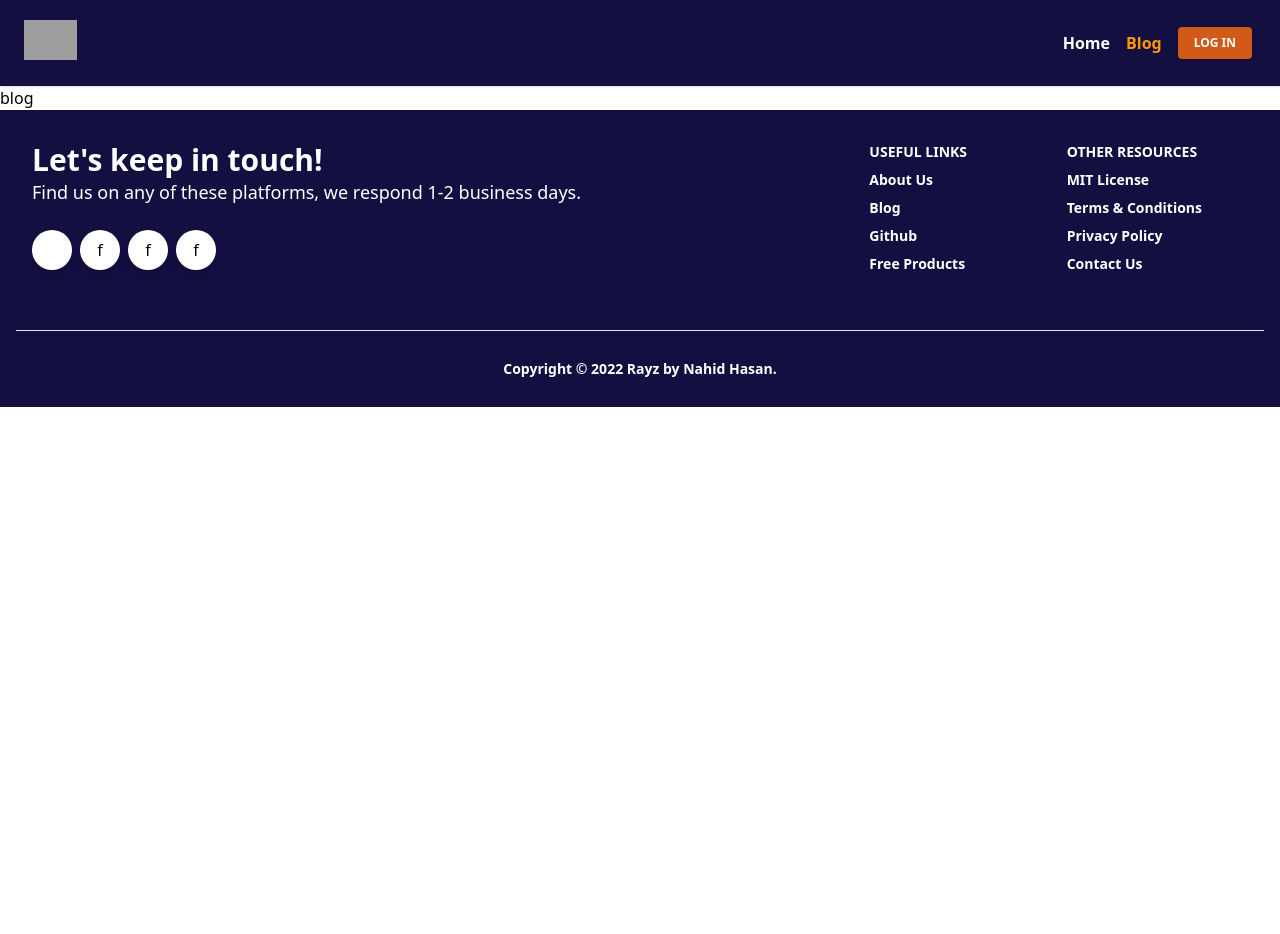
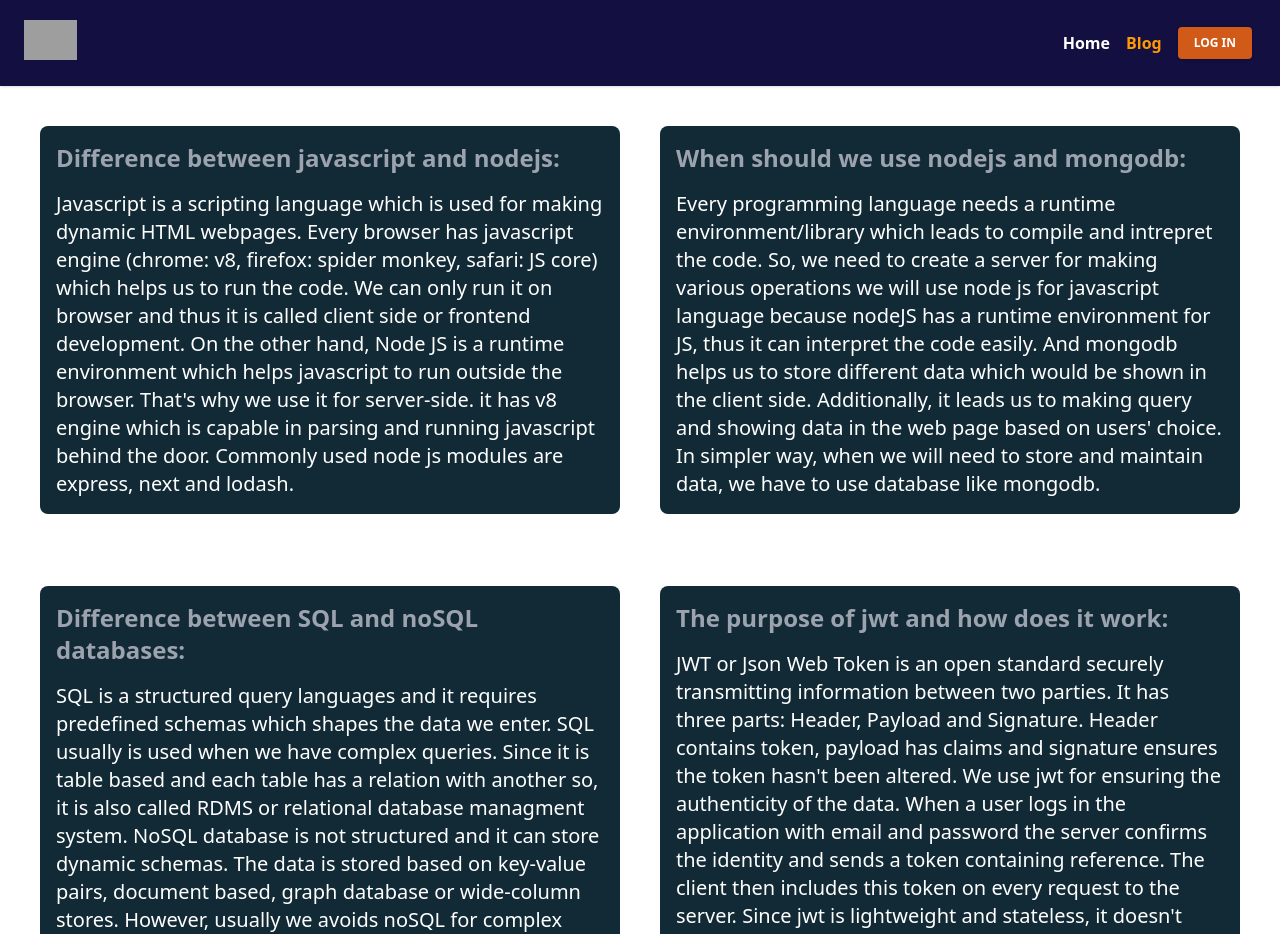
Before and after one commit to nahidplanet/warehouse-management-client-side, a React (Create React App) app: page /blog in a window 1280 px wide. Shown: the top 934 px of the page. Before the commit the page ends 800 px from the top, so only its background shows below. Built offline with nearby package versions, Linux system fonts and the light colour scheme; no server answers; grey boxes are pictures that could not be loaded.

Commit message:
blog page added

```diff
--- a/src/components/Pages/Blog/Blog.js
+++ b/src/components/Pages/Blog/Blog.js
@@ -2,8 +2,72 @@ import React from 'react';
 
 const Blog = () => {
   return (
-    <div>
-      blog
+    <div className=' p-10 gap-10 grid md:grid-cols-2'>
+      <div class="mb-8">
+        <div class="min-w-0 p-4 text-white rounded-lg shadow-xs bg-[#122A35]">
+          <h4 class="text-2xl mb-4 font-semibold text-gray-400 ">
+            Difference between javascript and nodejs:
+          </h4>
+          <div
+            class="flex text-xl justify-center mt-4 space-x-3  text-white  ">
+            Javascript is a scripting language which is used for making dynamic HTML webpages. Every browser has javascript engine (chrome: v8, firefox: spider monkey, safari: JS core) which helps us to run the code. We can only run it on browser and thus it is called client side or frontend development.
+            On the other hand, Node JS is a runtime environment which helps javascript to run outside the browser. That's why we use it for server-side. it has v8 engine which is capable in parsing and running javascript behind the door. Commonly used node js modules are express, next and lodash.
+
+          </div>
+        </div>
+      </div>
+      <div class="mb-8">
+        <div class="min-w-0 p-4 text-white rounded-lg shadow-xs bg-[#122A35]">
+          <h4 class="text-2xl mb-4 font-semibold text-gray-400 ">
+            When should we use nodejs and mongodb:
+          </h4>
+          <div
+            class="flex text-xl justify-center mt-4 space-x-3  text-white  ">
+            Every programming language needs a runtime environment/library which leads to compile and intrepret the code. So, we need to create a server for making various operations we will use node js for javascript language because nodeJS has a runtime environment for JS, thus it can interpret the code easily.
+            And mongodb helps us to store different data which would be shown in the client side. Additionally, it leads us to making query and showing data in the web page based on users' choice. In simpler way, when we will need to store and maintain data, we have to use database like mongodb.
+
+          </div>
+        </div>
+      </div>
+      <div class="mb-8">
+        <div class="min-w-0 p-4 text-white rounded-lg shadow-xs bg-[#122A35]">
+          <h4 class="text-2xl mb-4 font-semibold text-gray-400 ">
+            Difference between SQL and noSQL databases:
+          </h4>
+          <div
+            class="flex text-xl justify-center mt-4 space-x-3  text-white  ">
+            SQL is a structured query languages and it requires predefined schemas which shapes the data we enter. SQL usually is used when we have complex queries. Since it is table based and each table has a relation with another so, it is also called RDMS or relational database managment system.
+            NoSQL database is not structured and it can store dynamic schemas. The data is stored based on key-value pairs, document based, graph database or wide-column stores. However, usually we avoids noSQL for complex queries.
+
+          </div>
+        </div>
+      </div>
+      <div class="mb-8">
+        <div class="min-w-0 p-4 text-white rounded-lg shadow-xs bg-[#122A35]">
+          <h4 class="text-2xl mb-4 font-semibold text-gray-400 ">
+            The purpose of jwt and how does it work:
+          </h4>
+          <div
+            class="flex text-xl justify-center mt-4 space-x-3  text-white  ">
+            JWT or Json Web Token is an open standard securely transmitting information between two parties. It has three parts: Header, Payload and Signature. Header contains token, payload has claims and signature ensures the token hasn't been altered. We use jwt for ensuring the authenticity of the data.
+            When a user logs in the application with email and password the server confirms the identity and sends a token containing reference. The client then includes this token on every request to the server. Since jwt is lightweight and stateless, it doesn't require client or server to maintain sessions.
+
+          </div>
+        </div>
+      </div>
+
+
+
+
+
+
+
+
+
+
+
+
+
     </div>
   );
 };
```
